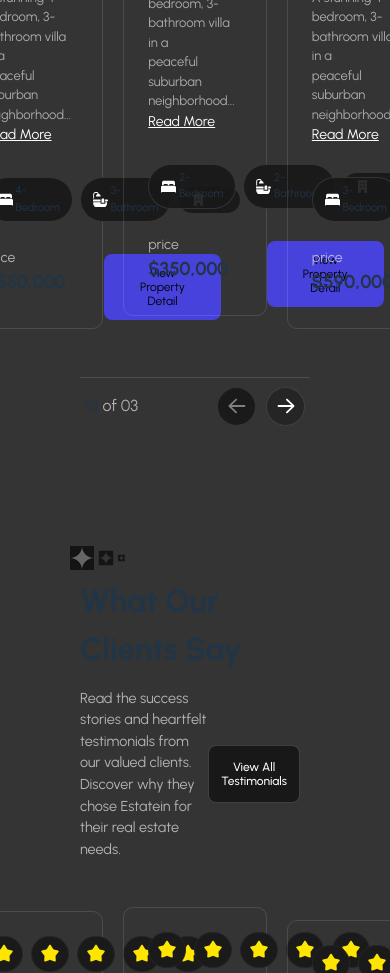
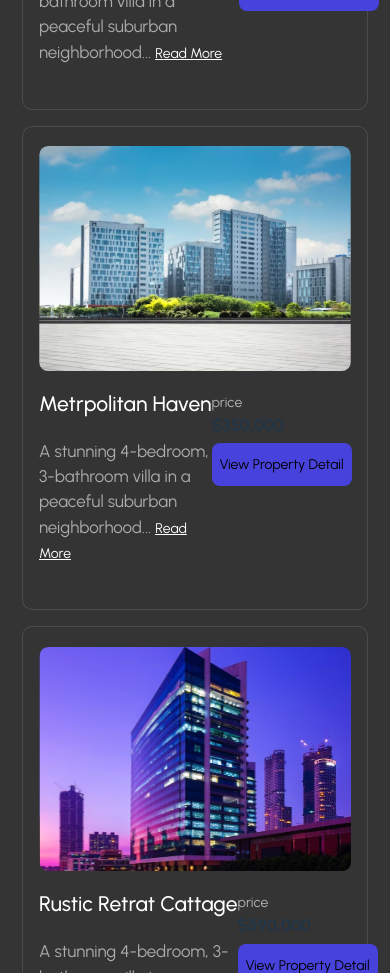
Before and after one commit to codexpro-dev/Estatein, a React (Vite) app in the folder real-es-proj/: page / in a window 390 px wide. Shown: the part 2080-3053 px from the top of the page. Built offline with nearby package versions, Linux system fonts and the light colour scheme.

Commit message:
Featured responsiveness

```diff
--- a/real-es-proj/src/components/Featured.jsx
+++ b/real-es-proj/src/components/Featured.jsx
@@ -32,12 +32,13 @@ const Featured = () => {
           </div>
         </div>
         <div className="featured-row">
-          <div className="featured">
+            <div className="featured">
             <div className="ft-row">
               <div className="rowws-img">
                 <img src={secImg1} alt="" />
               </div>
-              <div className="ft-row-txt">
+              <div className="divR">
+                <div className="ft-row-txt">
                 <h3>Seaside Serenity Villa</h3>
                 <p>
                   A stunning 4-bedroom, 3-bathroom villa in a <br /> peaceful
@@ -64,11 +65,13 @@ const Featured = () => {
                   <button>View Property Detail</button>
                 </div>
               </div>
+              </div>
             </div>
             <div className="ft-row">
               <div className="rowws-img">
                 <img src={secImg2} alt="" />
               </div>
+              <div className="divR">
               <div className="ft-row-txt">
                 <h3>Metrpolitan Haven</h3>
                 <p>
@@ -96,11 +99,13 @@ const Featured = () => {
                   <button>View Property Detail</button>
                 </div>
               </div>
+              </div>
             </div>
             <div className="ft-row">
               <div className="rowws-img">
                 <img src={secImg3} alt="" />
               </div>
+              <div className="divR">
               <div className="ft-row-txt">
                 <h3>Rustic Retrat Cattage</h3>
                 <p>
@@ -128,6 +133,7 @@ const Featured = () => {
                   <button>View Property Detail</button>
                 </div>
               </div>
+              </div>
             </div>
           </div>
         </div>
--- a/real-es-proj/src/components/featured.css
+++ b/real-es-proj/src/components/featured.css
@@ -204,7 +204,7 @@
   align-items: center;
   border: 1px solid rgba(255, 255, 255, 0.116);
   border-radius: 50%;
-  transition: .3s ease;
+  transition: 0.3s ease;
 }
 
 .slide-arr .arrow1 img {
@@ -213,9 +213,9 @@
   margin: 0;
 }
 
-.slide-arr .arrow1:hover{
-    background-color: rgba(36, 36, 36, 0.918);
-    cursor: not-allowed;
+.slide-arr .arrow1:hover {
+  background-color: rgba(36, 36, 36, 0.918);
+  cursor: not-allowed;
 }
 
 .slide-arr .arrow2 {
@@ -227,11 +227,11 @@
   border: 1px solid rgba(255, 255, 255, 0.116);
   border-radius: 50%;
   cursor: pointer;
-  transition: .3s ease;
+  transition: 0.3s ease;
 }
 
-.slide-arr .arrow2:hover{
-    background-color: rgba(26, 25, 25, 0.918);
+.slide-arr .arrow2:hover {
+  background-color: rgba(26, 25, 25, 0.918);
 }
 
 .slide-arr .arrow2 img {
@@ -239,3 +239,228 @@
   padding: 0.4rem;
   margin: 0;
 }
+
+@media screen and (max-width: 1200px) {
+  .f-t p {
+    max-width: 80%;
+  }
+  .ft-row .ft-row-txt h3 {
+    font-size: 16px;
+    margin-bottom: 0;
+  }
+  .ft-row .ft-row-txt p {
+    font-size: 12px;
+    margin-top: 0;
+  }
+  .ft-label {
+    display: grid;
+    grid-template-columns: 2fr 2fr;
+  }
+
+  .ft-label p {
+    margin-bottom: 0;
+  }
+
+  .ft-row .ftt-btn button {
+    font-size: 10px;
+    white-space: nowrap;
+    padding: 1rem;
+  }
+
+  .ft-slide {
+    margin: 2rem 3.5rem;
+  }
+
+  .featured-rows {
+    display: flex;
+    overflow: hidden;
+  }
+
+  .featured-row {
+    overflow: hidden;
+  }
+}
+
+@media screen and (max-width: 1060px) {
+  .ft-row {
+    padding: 1rem;
+  }
+}
+
+@media screen and (max-width: 1022px) {
+  .featured {
+    width: 100%;
+    display: flex;
+    align-items: flex-start;
+    justify-content: center;
+  }
+  .ft-row {
+    width: 24%;
+    display: flex;
+    flex-direction: column;
+    align-items: flex-start;
+    justify-content: flex-start;
+    border: 1px solid rgba(255, 255, 255, 0.116);
+    padding: 1.2rem 1rem;
+    margin: 0 10px;
+    border-radius: 10px;
+  }
+  .ft-row .rowws-img img {
+    width: 100%;
+  }
+
+  .rowws-img img:hover {
+    scale: 1;
+  }
+
+  .f-t p {
+    max-width: 80%;
+  }
+  .ft-row .ft-row-txt h3 {
+    font-size: 15px;
+    margin-bottom: 0;
+  }
+  .ft-row .ft-row-txt p {
+    font-size: 12px;
+    margin-top: 0;
+  }
+  .ft-label {
+    display: grid;
+    grid-template-columns: 1fr 1fr;
+    gap: 3px;
+    align-items: flex-start;
+    justify-content: flex-start;
+  }
+
+  .ft-label p {
+    margin: 0;
+  }
+
+  .price h3 {
+    font-size: 15px;
+  }
+
+  .ft-row .ftt-btn button {
+    font-size: 10px;
+    white-space: nowrap;
+    padding: 0.8rem 0.5rem;
+  }
+
+  .ft-slide {
+    margin: 2rem 3.5rem;
+  }
+
+  .featured-rows {
+    display: flex;
+    overflow: hidden;
+  }
+
+  .featured-row {
+    overflow: hidden;
+  }
+}
+
+@media screen and (max-width: 980px) {
+  .featured {
+    width: 100%;
+    display: flex;
+    flex-direction: column;
+    padding: 0 4rem;
+    overflow: hidden;
+  }
+
+  .ft-row {
+    width: 80%;
+    margin-right: 13rem;
+    margin-bottom: 1rem;
+  }
+
+  .rowws-img {
+    width: 100%;
+  }
+
+  .divR {
+    width: 100%;
+    display: flex;
+    justify-content: space-between;
+  }
+
+  .ft-label {
+    display: none;
+    flex-direction: row;
+    width: 18rem;
+    margin-top: 7rem;
+    margin-left: -16rem;
+  }
+
+  .price h3 {
+    font-size: 18px;
+  }
+
+  .ft-row-txt h3 {
+    font-size: 2.5vmax !important;
+    white-space: nowrap;
+  }
+  .ft-row-txt p {
+    font-size: 2vmax !important;
+  }
+
+  .price h3{
+    font-size: 2vmax;
+  }
+
+  .ftt-btn button{
+    font-size: 14px !important;
+  }
+}
+
+@media screen and (max-width: 920px) {
+  .featured-row{
+    margin: 0;
+    display: flex;
+    flex-direction: column;
+  }
+
+  .featured-text{
+    padding: 3em 3em;
+  }
+
+  .featured{
+    width: 100%;
+    display: flex;
+    align-items: center;
+    justify-content: center;
+    padding: 0;
+  }
+
+  .ft-row{
+    margin: 0;
+    margin-bottom: 1em;
+  }
+
+  .f-t{
+    display: flex;
+    flex-direction: column;
+    padding: 0;
+    margin: 0;
+    align-items: flex-start;
+    justify-content: flex-start;
+  }
+}
+
+@media screen and (max-width: 655px) {
+  .ft-view{
+    display: flex;
+    flex-direction: column;
+    align-items: flex-start;
+    justify-content: flex-start;
+  }
+
+  .price h3{
+    margin-bottom: 5px;
+  }
+
+  .ftt-btn button{
+    margin-top: 0;
+  }
+}
```
